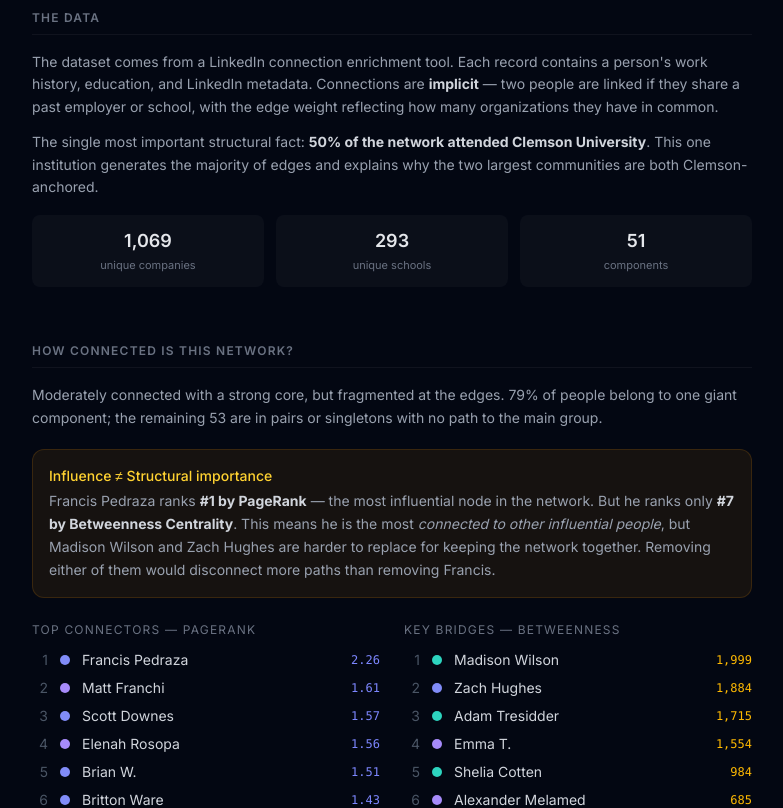
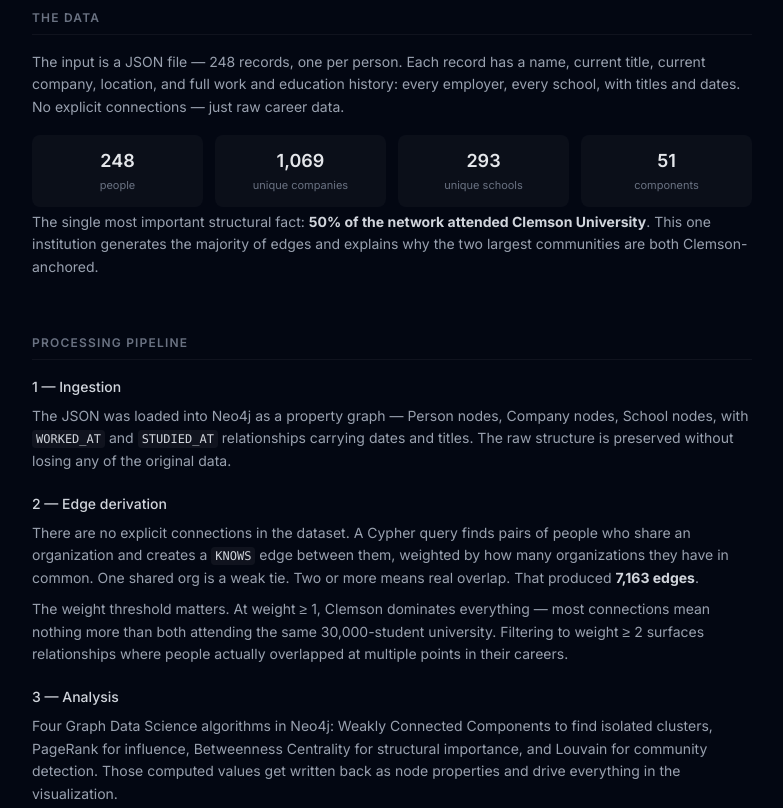
Before and after one commit to sergiofruto/linkedin-network-explorer, a Next.js app in the folder web/: page /analysis in a window 1280 px wide. Shown: the part 540-1348 px from the top of the page, without its empty margins (248-1031 px from the left). Built offline with nearby package versions, Linux system fonts and the light colour scheme.

Commit message:
Added more details to analysis

```diff
--- a/web/app/analysis/page.tsx
+++ b/web/app/analysis/page.tsx
@@ -132,20 +132,14 @@
           <SectionHeader>The data</SectionHeader>
           <div className="space-y-3 text-sm text-gray-400 leading-relaxed">
             <p>
-              The dataset comes from a LinkedIn connection enrichment tool. Each record contains a
-              person's work history, education, and LinkedIn metadata. Connections are{' '}
-              <strong className="text-gray-300">implicit</strong> — two people are linked if they
-              share a past employer or school, with the edge weight reflecting how many organizations
-              they have in common.
+              The input is a JSON file — 248 records, one per person. Each record has a name,
+              current title, current company, location, and full work and education history:
+              every employer, every school, with titles and dates. No explicit connections —
+              just raw career data.
             </p>
-            <p>
-              The single most important structural fact:{' '}
-              <strong className="text-gray-300">50% of the network attended Clemson University</strong>.
-              This one institution generates the majority of edges and explains why the two largest
-              communities are both Clemson-anchored.
-            </p>
-            <div className="grid grid-cols-3 sm:grid-cols-3 gap-3 mt-4">
+            <div className="grid grid-cols-2 sm:grid-cols-4 gap-3 mt-4 mb-1">
               {[
+                { v: '248', l: 'people' },
                 { v: '1,069', l: 'unique companies' },
                 { v: '293', l: 'unique schools' },
                 { v: '51', l: 'components' },
@@ -156,6 +150,55 @@
                 </div>
               ))}
             </div>
+            <p>
+              The single most important structural fact:{' '}
+              <strong className="text-gray-300">50% of the network attended Clemson University</strong>.
+              This one institution generates the majority of edges and explains why the two largest
+              communities are both Clemson-anchored.
+            </p>
+          </div>
+        </div>
+
+        {/* Processing pipeline */}
+        <div>
+          <SectionHeader>Processing pipeline</SectionHeader>
+          <div className="space-y-5 text-sm text-gray-400 leading-relaxed">
+            <div>
+              <p className="text-gray-300 font-medium mb-1.5">1 — Ingestion</p>
+              <p>
+                The JSON was loaded into Neo4j as a property graph — Person nodes, Company nodes,
+                School nodes, with <code className="text-gray-300 text-xs bg-white/5 px-1 py-0.5 rounded">WORKED_AT</code> and{' '}
+                <code className="text-gray-300 text-xs bg-white/5 px-1 py-0.5 rounded">STUDIED_AT</code> relationships
+                carrying dates and titles. The raw structure is preserved without losing any of the
+                original data.
+              </p>
+            </div>
+            <div>
+              <p className="text-gray-300 font-medium mb-1.5">2 — Edge derivation</p>
+              <p>
+                There are no explicit connections in the dataset. A Cypher query finds pairs of
+                people who share an organization and creates a{' '}
+                <code className="text-gray-300 text-xs bg-white/5 px-1 py-0.5 rounded">KNOWS</code> edge between them,
+                weighted by how many organizations they have in common. One shared org is a weak
+                tie. Two or more means real overlap. That produced{' '}
+                <strong className="text-gray-300">7,163 edges</strong>.
+              </p>
+              <p className="mt-2">
+                The weight threshold matters. At weight ≥ 1, Clemson dominates everything — most
+                connections mean nothing more than both attending the same 30,000-student university.
+                Filtering to weight ≥ 2 surfaces relationships where people actually overlapped at
+                multiple points in their careers.
+              </p>
+            </div>
+            <div>
+              <p className="text-gray-300 font-medium mb-1.5">3 — Analysis</p>
+              <p>
+                Four Graph Data Science algorithms in Neo4j: Weakly Connected Components to find
+                isolated clusters, PageRank for influence, Betweenness Centrality for structural
+                importance, and Louvain for community detection. Those computed values get written
+                back as node properties and drive everything in the visualization.
+              </p>
+            </div>
           </div>
         </div>
 
@@ -163,9 +206,10 @@
         <div>
           <SectionHeader>How connected is this network?</SectionHeader>
           <p className="text-sm text-gray-400 leading-relaxed mb-5">
-            Moderately connected with a strong core, but fragmented at the edges. 79% of people
-            belong to one giant component; the remaining 53 are in pairs or singletons with no path
-            to the main group.
+            Moderately connected with a strong core, but fragmented at the edges. 195 of 248 people
+            (79%) are all reachable from each other — you can trace a path between any two of them
+            through shared employers or schools. The remaining 53 are isolated: pairs or singletons
+            with no connection to that main cluster.
           </p>
 
           {/* Insight callout */}
```
